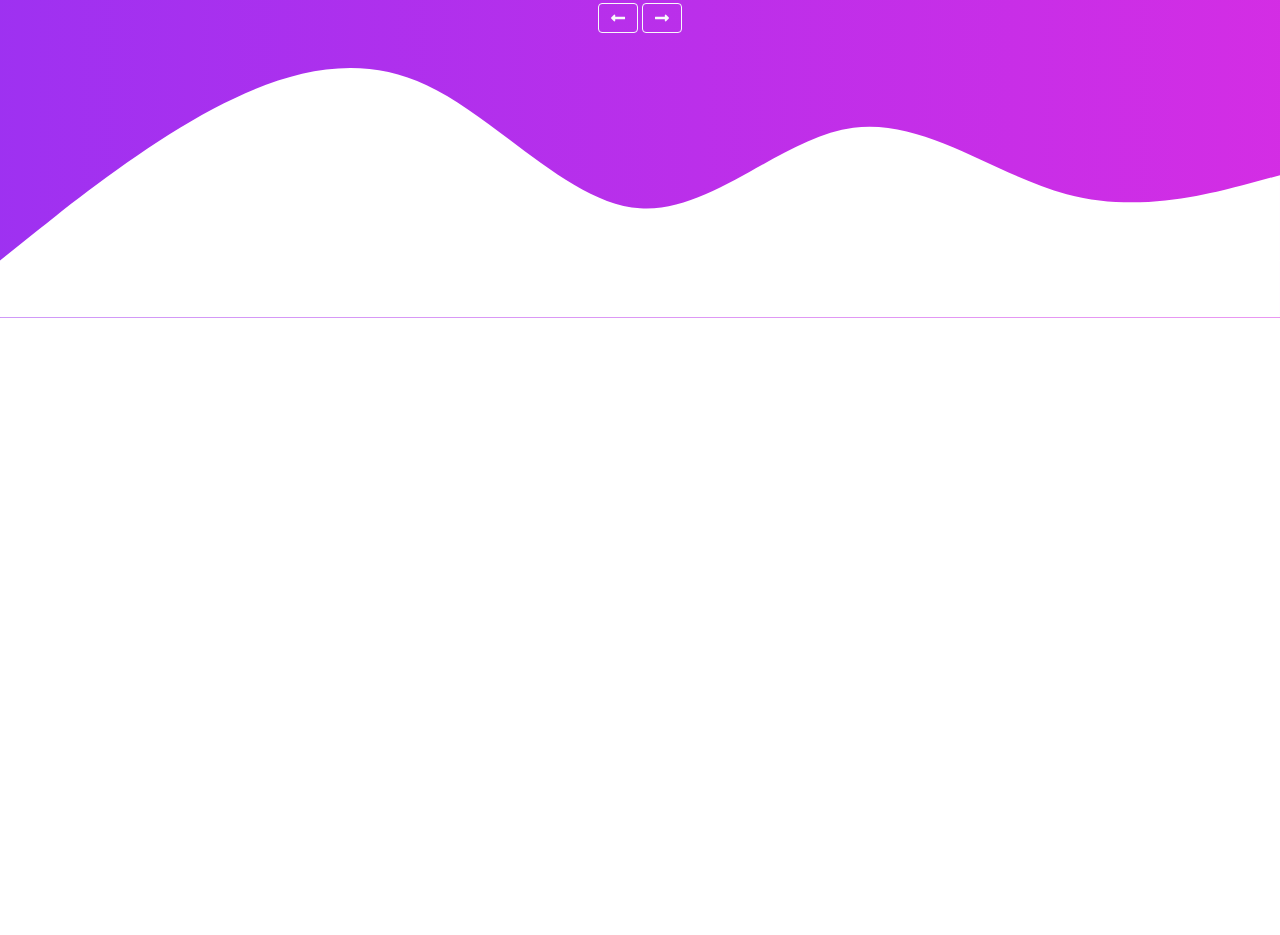
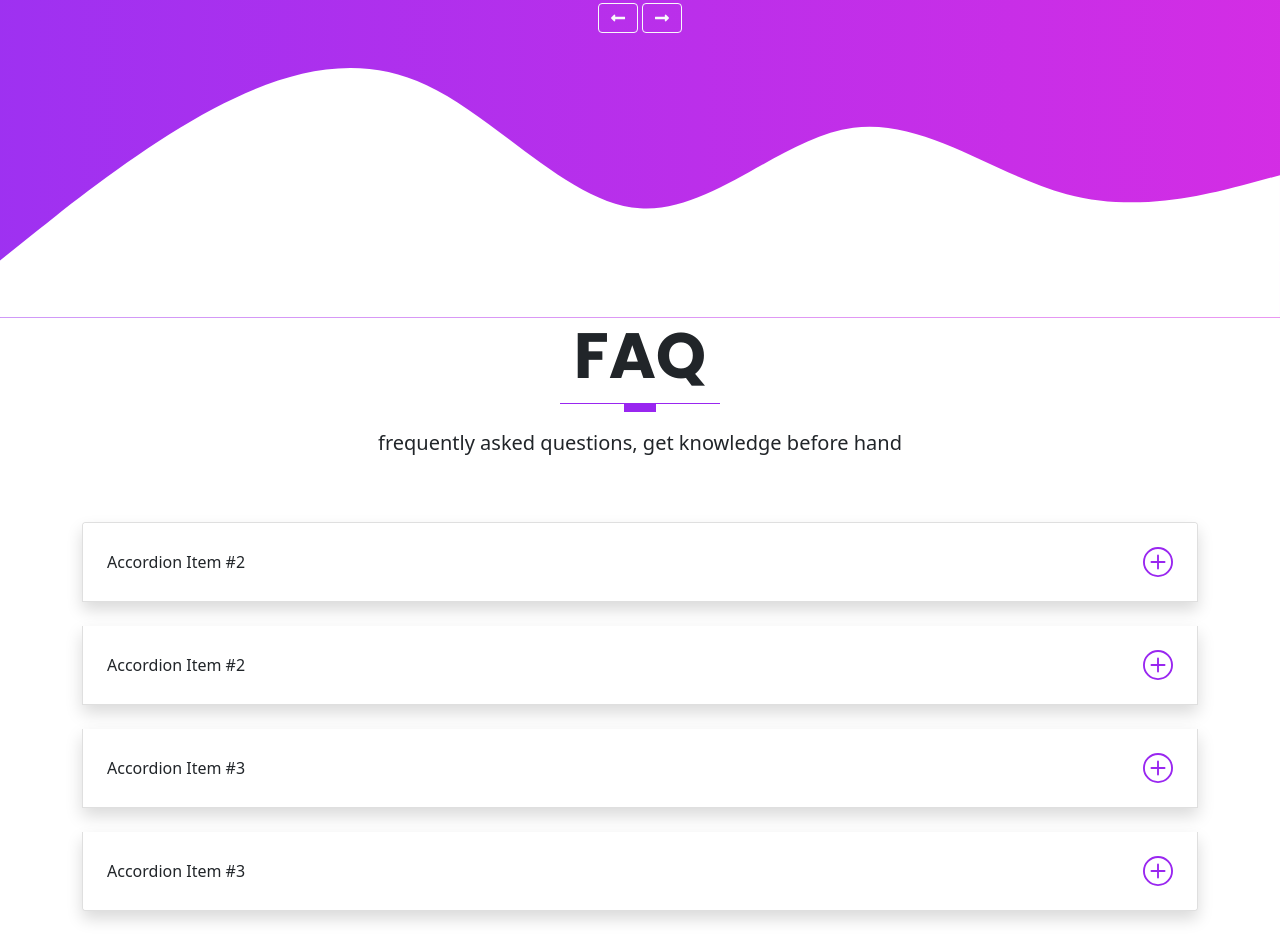
Before and after one commit to massimilianoporzio/portfolio, a website: page index.html in a window 1280 px wide. Shown: the part 4010-4945 px from the top of the page. Before the commit the page ends 4328 px from the top, so only its background shows below. Drawn offline with Linux system fonts and the light colour scheme.

Commit message:
faq section ok

```diff
--- a/index.html
+++ b/index.html
@@ -383,6 +383,77 @@
     <svg xmlns="http://www.w3.org/2000/svg" viewBox="0 0 1440 320"><path fill="#fff" fill-opacity="1" d="M0,256L40,224C80,192,160,128,240,85.3C320,43,400,21,480,58.7C560,96,640,192,720,197.3C800,203,880,117,960,106.7C1040,96,1120,160,1200,181.3C1280,203,1360,181,1400,170.7L1440,160L1440,320L1400,320C1360,320,1280,320,1200,320C1120,320,1040,320,960,320C880,320,800,320,720,320C640,320,560,320,480,320C400,320,320,320,240,320C160,320,80,320,40,320L0,320Z"></path></svg>
 </section>
 <!-- end the testimonials section -->
+<!-- start the faq section -->
+<section id="faq" class="faq">
+    <div class="container">
+        <div class="row text-center">
+            <h1 class="display-3 fw-bold text-uppercase">faq</h1>
+            <div class="heading-line"></div>
+            <p class="lead">frequently asked questions, get knowledge before hand</p>
+        </div>
+        <!--accordion-->
+
+        <div class="row mt-5">
+            <div class="col-md-12">
+                <div class="accordion" id="accordionExample">
+                    <!--accordion 1-->
+                    <div class="accordion-item shadow mb-4" >
+                        <h2 class="accordion-header" id="headingOne">
+                            <button class="accordion-button collapsed" type="button" data-bs-toggle="collapse" data-bs-target="#collapseOne" aria-expanded="false" aria-controls="collapseOne">
+                                Accordion Item #2
+                            </button>
+                        </h2>
+                        <div id="collapseOne" class="accordion-collapse collapse" aria-labelledby="headingOne" data-bs-parent="#accordionExample">
+                            <div class="accordion-body">
+                                <strong>This is the second item's accordion body.</strong> It is hidden by default, until the collapse plugin adds the appropriate classes that we use to style each element. These classes control the overall appearance, as well as the showing and hiding via CSS transitions. You can modify any of this with custom CSS or overriding our default variables. It's also worth noting that just about any HTML can go within the <code>.accordion-body</code>, though the transition does limit overflow.
+                            </div>
+                        </div>
+                    </div>
+                    <!--accordion 2-->
+                    <div class="accordion-item shadow mb-4" >
+                        <h2 class="accordion-header" id="headingTwo">
+                            <button class="accordion-button collapsed" type="button" data-bs-toggle="collapse" data-bs-target="#collapseTwo" aria-expanded="false" aria-controls="collapseTwo">
+                                Accordion Item #2
+                            </button>
+                        </h2>
+                        <div id="collapseTwo" class="accordion-collapse collapse" aria-labelledby="headingTwo" data-bs-parent="#accordionExample">
+                            <div class="accordion-body">
+                                <strong>This is the second item's accordion body.</strong> It is hidden by default, until the collapse plugin adds the appropriate classes that we use to style each element. These classes control the overall appearance, as well as the showing and hiding via CSS transitions. You can modify any of this with custom CSS or overriding our default variables. It's also worth noting that just about any HTML can go within the <code>.accordion-body</code>, though the transition does limit overflow.
+                            </div>
+                        </div>
+                    </div>
+                    <!--accordion 3-->
+                    <div class="accordion-item shadow mb-4" >
+                        <h2 class="accordion-header" id="headingThree">
+                            <button class="accordion-button collapsed" type="button" data-bs-toggle="collapse" data-bs-target="#collapseThree" aria-expanded="false" aria-controls="collapseThree">
+                                Accordion Item #3
+                            </button>
+                        </h2>
+                        <div id="collapseThree" class="accordion-collapse collapse" aria-labelledby="headingThree" data-bs-parent="#accordionExample">
+                            <div class="accordion-body">
+                                <strong>This is the third item's accordion body.</strong> It is hidden by default, until the collapse plugin adds the appropriate classes that we use to style each element. These classes control the overall appearance, as well as the showing and hiding via CSS transitions. You can modify any of this with custom CSS or overriding our default variables. It's also worth noting that just about any HTML can go within the <code>.accordion-body</code>, though the transition does limit overflow.
+                            </div>
+                        </div>
+                    </div>
+                    <!--accordion 4-->
+                    <div class="accordion-item shadow mb-4" >
+                        <h2 class="accordion-header" id="headingFour">
+                            <button class="accordion-button collapsed" type="button" data-bs-toggle="collapse" data-bs-target="#collapseFour" aria-expanded="false" aria-controls="collapseFour">
+                                Accordion Item #3
+                            </button>
+                        </h2>
+                        <div id="collapseFour" class="accordion-collapse collapse" aria-labelledby="headingFour" data-bs-parent="#accordionExample">
+                            <div class="accordion-body">
+                                <strong>This is the third item's accordion body.</strong> It is hidden by default, until the collapse plugin adds the appropriate classes that we use to style each element. These classes control the overall appearance, as well as the showing and hiding via CSS transitions. You can modify any of this with custom CSS or overriding our default variables. It's also worth noting that just about any HTML can go within the <code>.accordion-body</code>, though the transition does limit overflow.
+                            </div>
+                        </div>
+                    </div>
+                </div>
+            </div>
+        </div>
+    </div>
+</section>
+<!-- end the faq section -->
 
 <script src="assets/js/bootstrap.bundle.js">
 </script>
```
Also changed, not shown: scss/_custom.scss (+3 -0 lines), assets/css/style.css.
